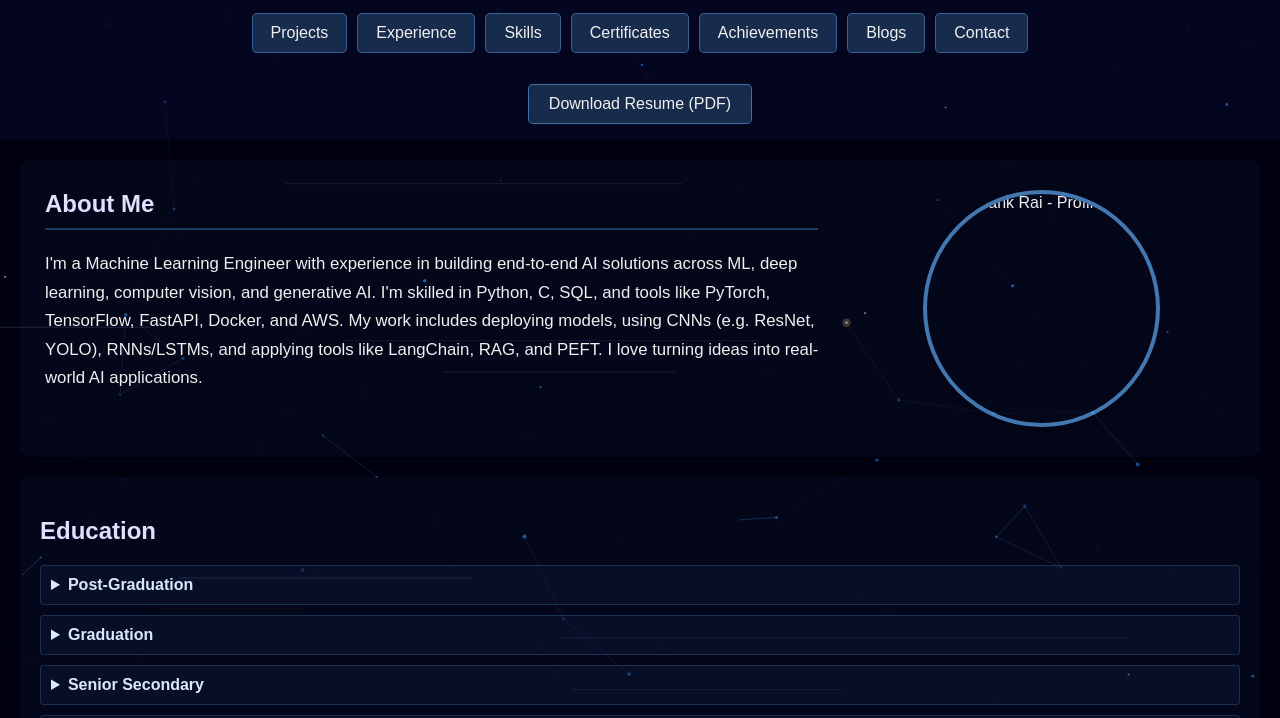
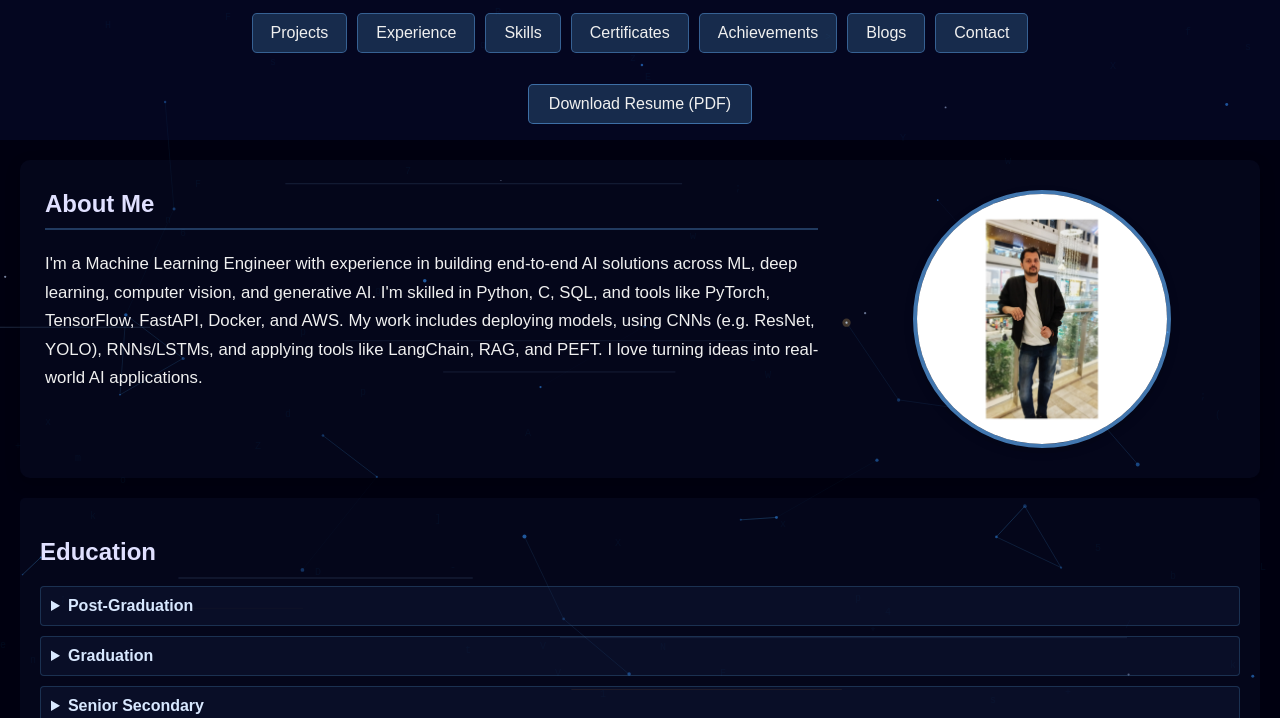
Before and after one commit to ShashankraiOO7/portfolio, a plain HTML site: page index.html in a window 1280 px wide. Shown: the part 82-800 px from the top of the page. Drawn offline with Linux system fonts and the light colour scheme.

Commit message:
Update index.html

```diff
--- a/index.html
+++ b/index.html
@@ -42,7 +42,7 @@
                 <p>I'm a Machine Learning Engineer with experience in building end-to-end AI solutions across ML, deep learning, computer vision, and generative AI. I'm skilled in Python, C, SQL, and tools like PyTorch, TensorFlow, FastAPI, Docker, and AWS. My work includes deploying models, using CNNs (e.g. ResNet, YOLO), RNNs/LSTMs, and applying tools like LangChain, RAG, and PEFT. I love turning ideas into real-world AI applications.</p>
             </div>
             <div class="about-image">
-                <img src="placeholder-profile.jpg" alt="Shashank Rai - Profile Picture">
+                <img src="profile_image.jpg" alt="Shashank Rai - Profile Picture">
                 <!-- Replace placeholder-profile.jpg with the actual path to your image -->
                 <!-- Make sure to add an image file (e.g., your_photo.jpg) to your project folder -->
             </div>
```
